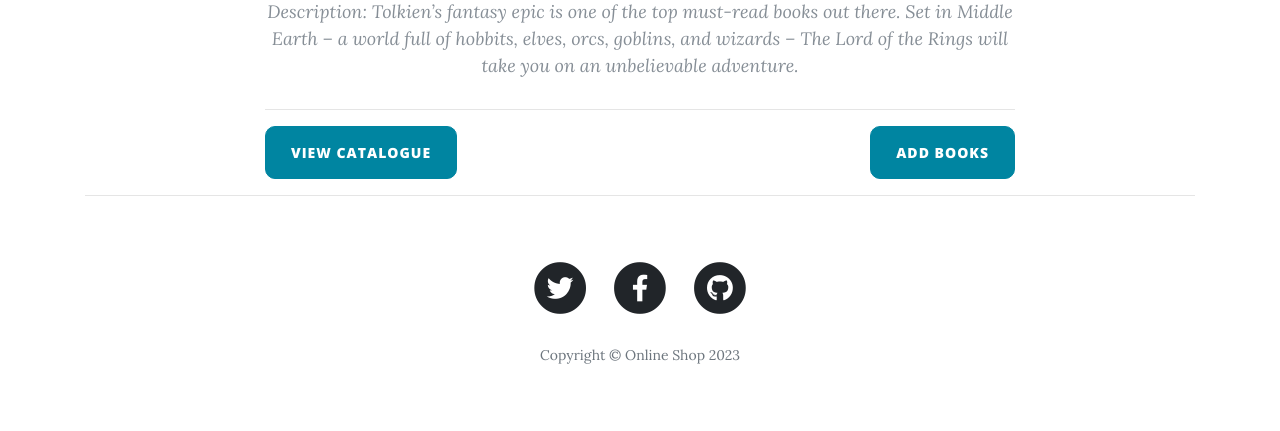
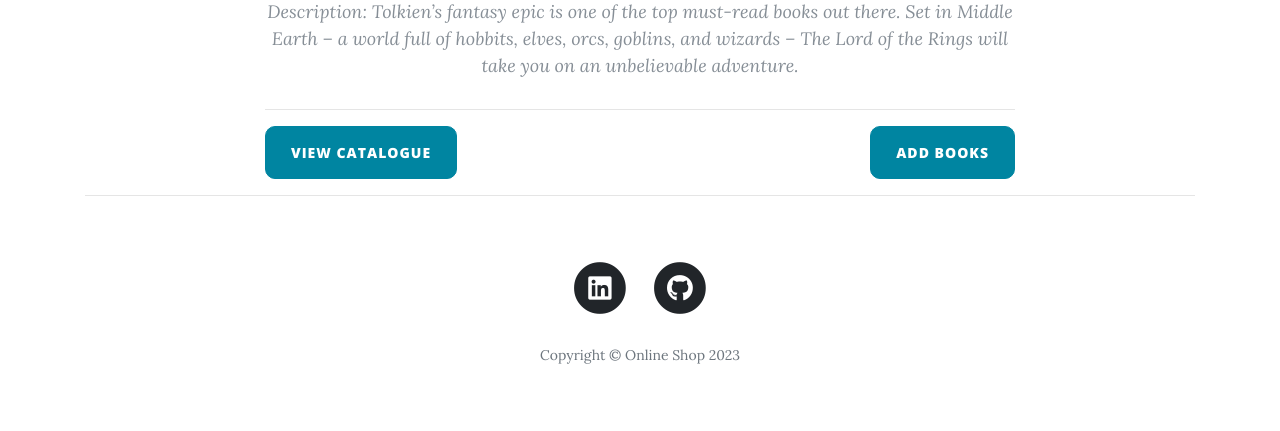
Before and after one commit to CataDumi/Online-Store, a Flask app: page / in a window 1280 px wide. Shown: the part 1682-2113 px from the top of the page. Run offline with Flask 2, Linux system fonts and the light colour scheme; some libraries are stand-ins or nearby versions.

Commit message:
11th commit - final version 1

```diff
--- a/templates/footer.html
+++ b/templates/footer.html
@@ -5,23 +5,16 @@
         <div class="col-lg-8 col-md-10 mx-auto">
           <ul class="list-inline text-center">
             <li class="list-inline-item">
-              <a href="#">
+              <a href="https://www.linkedin.com/in/catalin-dumitrascu-4110ba19a/">
                 <span class="fa-stack fa-lg">
                   <i class="fas fa-circle fa-stack-2x"></i>
-                  <i class="fab fa-twitter fa-stack-1x fa-inverse"></i>
+                  <i class="fab fa-linkedin fa-stack-1x fa-inverse"></i>
                 </span>
               </a>
             </li>
             <li class="list-inline-item">
-              <a href="#">
-                <span class="fa-stack fa-lg">
-                  <i class="fas fa-circle fa-stack-2x"></i>
-                  <i class="fab fa-facebook-f fa-stack-1x fa-inverse"></i>
-                </span>
-              </a>
-            </li>
-            <li class="list-inline-item">
-              <a href="#">
+
+              <a href="https://github.com/CataDumi">
                 <span class="fa-stack fa-lg">
                   <i class="fas fa-circle fa-stack-2x"></i>
                   <i class="fab fa-github fa-stack-1x fa-inverse"></i>
```
Also changed, not shown: main.py (+3 -15 lines), templates/cart_page.html (+6 -6 lines), instance/store.db.
